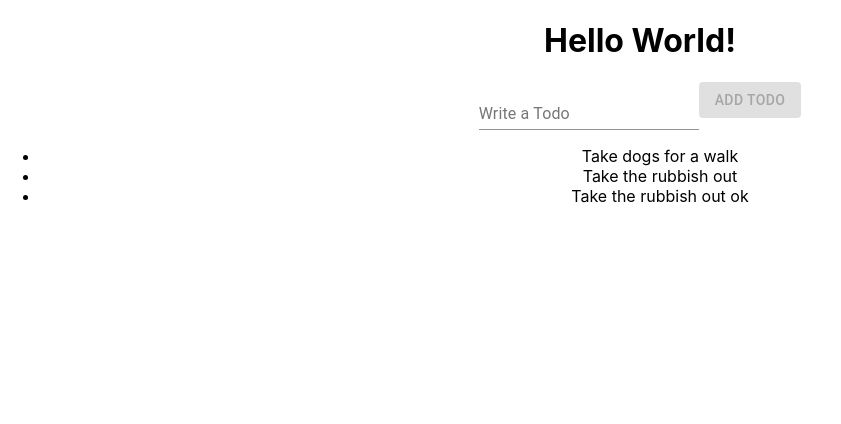
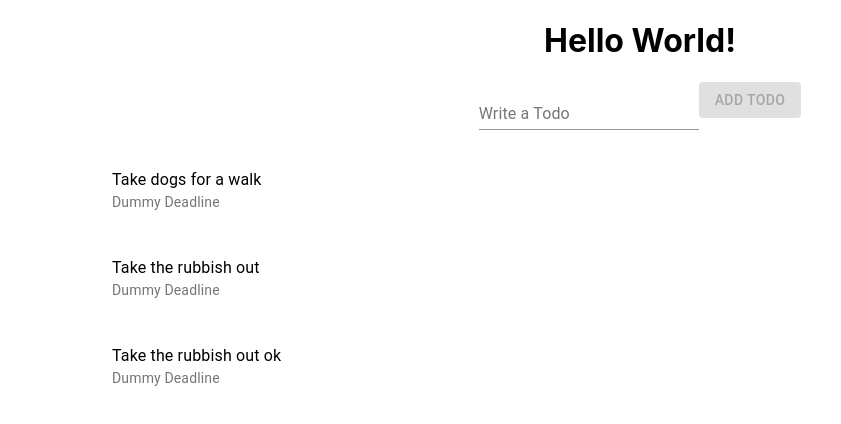
Before and after one commit to jaggehns/Todo-React-Firebase, a React (Create React App) app: page / in a window 1280 px wide. Shown: the top 424 px of the page, without its empty margins (0-841 px from the left). Built offline with nearby package versions, Linux system fonts and the light colour scheme.

Commit message:
Added Todo component

```diff
--- a/src/App.js
+++ b/src/App.js
@@ -1,4 +1,5 @@
 import React, { useState } from "react";
+import Todo from "./Todo";
 import { Button, FormControl, InputLabel, Input } from "@material-ui/core";
 import "./App.css";
 
@@ -41,7 +42,8 @@ function App() {
       </form>
       <ul>
         {todos.map((todo) => (
-          <li>{todo}</li>
+          <Todo text={todo} />
+          // <li>{todo}</li>
         ))}
       </ul>
     </div>
--- /dev/null
+++ b/src/Todo.css
@@ -0,0 +1,3 @@
+.todo__list {
+  text-align: center;
+}
--- /dev/null
+++ b/src/Todo.js
@@ -0,0 +1,22 @@
+import React from "react";
+import "./Todo.css";
+import {
+  List,
+  Avatar,
+  ListItem,
+  ListItemText,
+  ListItemAvatar,
+} from "@material-ui/core";
+
+function Todo(props) {
+  return (
+    <List className="todo__list">
+      <ListItem>
+        <ListItemAvatar></ListItemAvatar>
+        <ListItemText primary={props.text} secondary="Dummy Deadline" />
+      </ListItem>
+    </List>
+  );
+}
+
+export default Todo;
```
